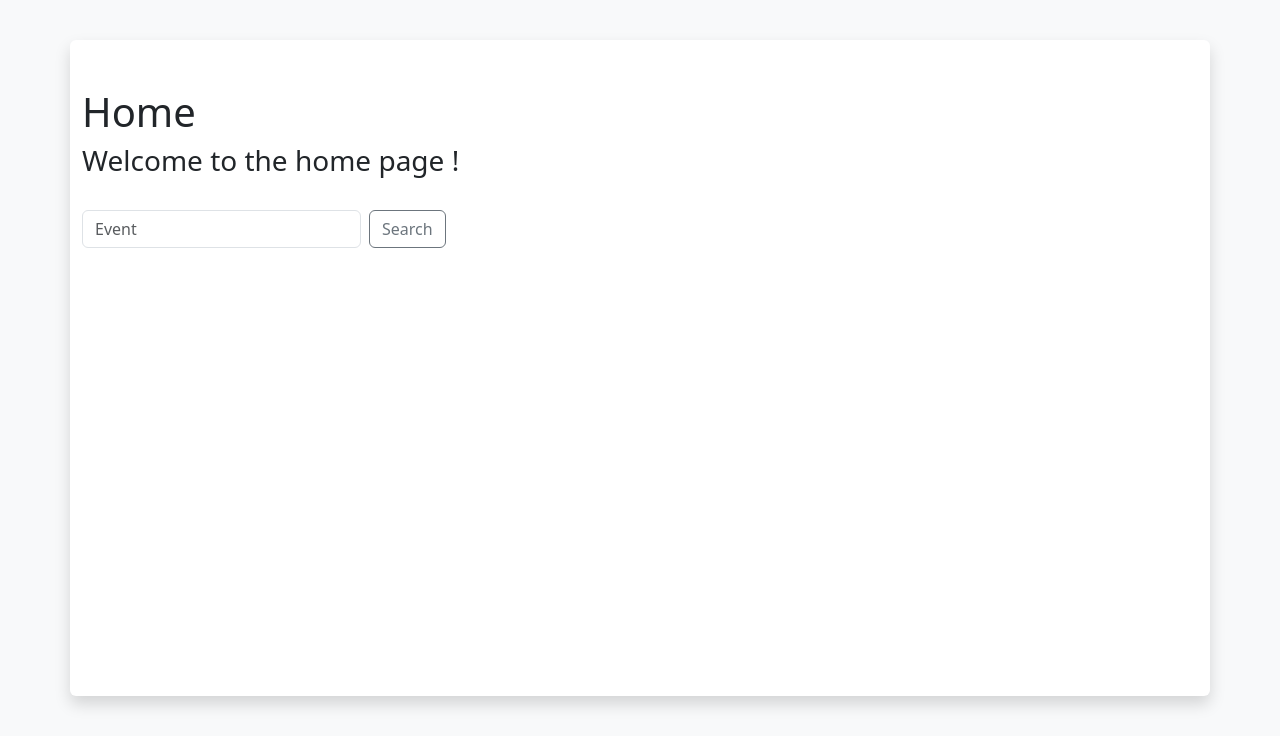
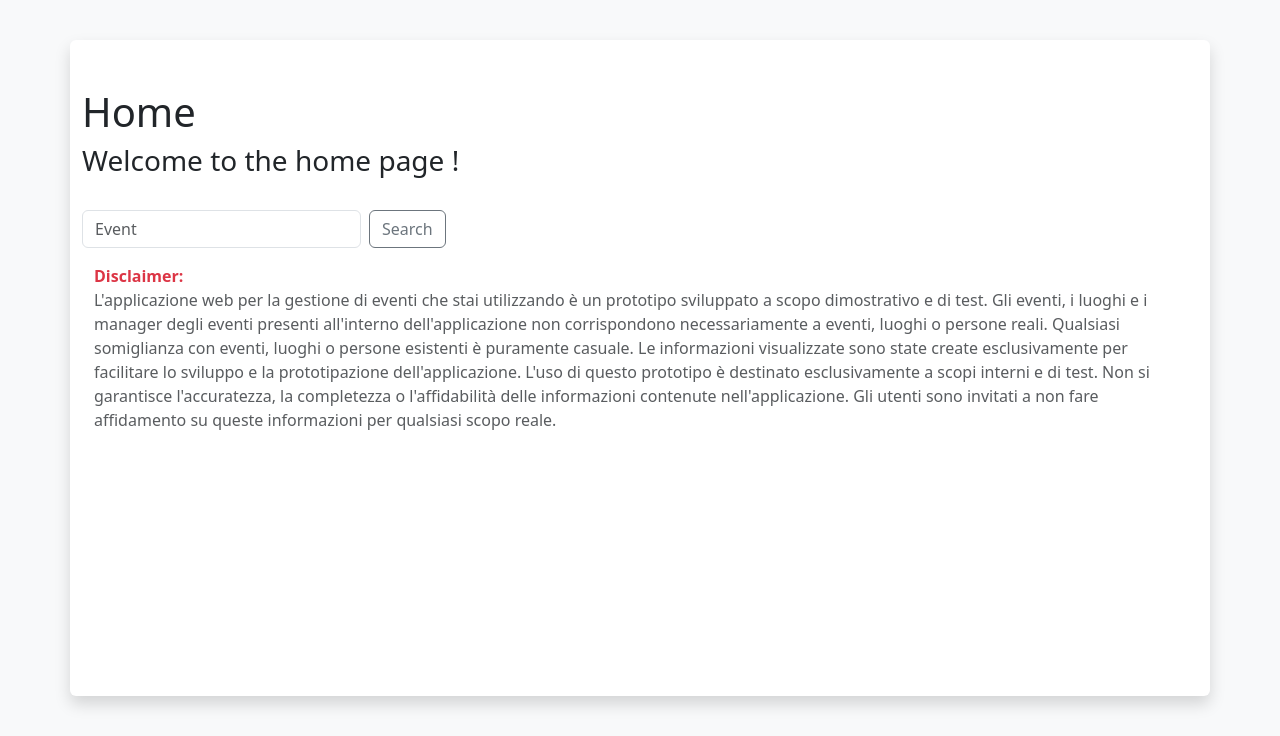
Before and after one commit to RoccoTescaro/PPM_ScandicciScacchi, a Django app: page / in a window 1280 px wide. Shown: the part 56-792 px from the top of the page. Run offline with Django 5.2, Linux system fonts and the light colour scheme.

Commit message:
completed readme

```diff
--- a/pages/templates/home.html
+++ b/pages/templates/home.html
@@ -28,6 +28,11 @@
         <button class="btn btn-outline-secondary my-2 my-sm-0" type="submit">Search</button>
     </form>
 
+    <!-- DISCLAIMER -->
+    <p class="text-muted container">
+        <strong class="text-danger">Disclaimer:</strong> </br>
+        L'applicazione web per la gestione di eventi che stai utilizzando è un prototipo sviluppato a scopo dimostrativo e di test. Gli eventi, i luoghi e i manager degli eventi presenti all'interno dell'applicazione non corrispondono necessariamente a eventi, luoghi o persone reali. Qualsiasi somiglianza con eventi, luoghi o persone esistenti è puramente casuale. Le informazioni visualizzate sono state create esclusivamente per facilitare lo sviluppo e la prototipazione dell'applicazione. L'uso di questo prototipo è destinato esclusivamente a scopi interni e di test. Non si garantisce l'accuratezza, la completezza o l'affidabilità delle informazioni contenute nell'applicazione. Gli utenti sono invitati a non fare affidamento su queste informazioni per qualsiasi scopo reale.
+    </p>
 
 
 {% endblock %}
```
Also changed, not shown: README.md, db.sqlite3, images/addevent_button.png (added), images/logged_eventpage.png (added), images/tologin_eventpage.png (added).
